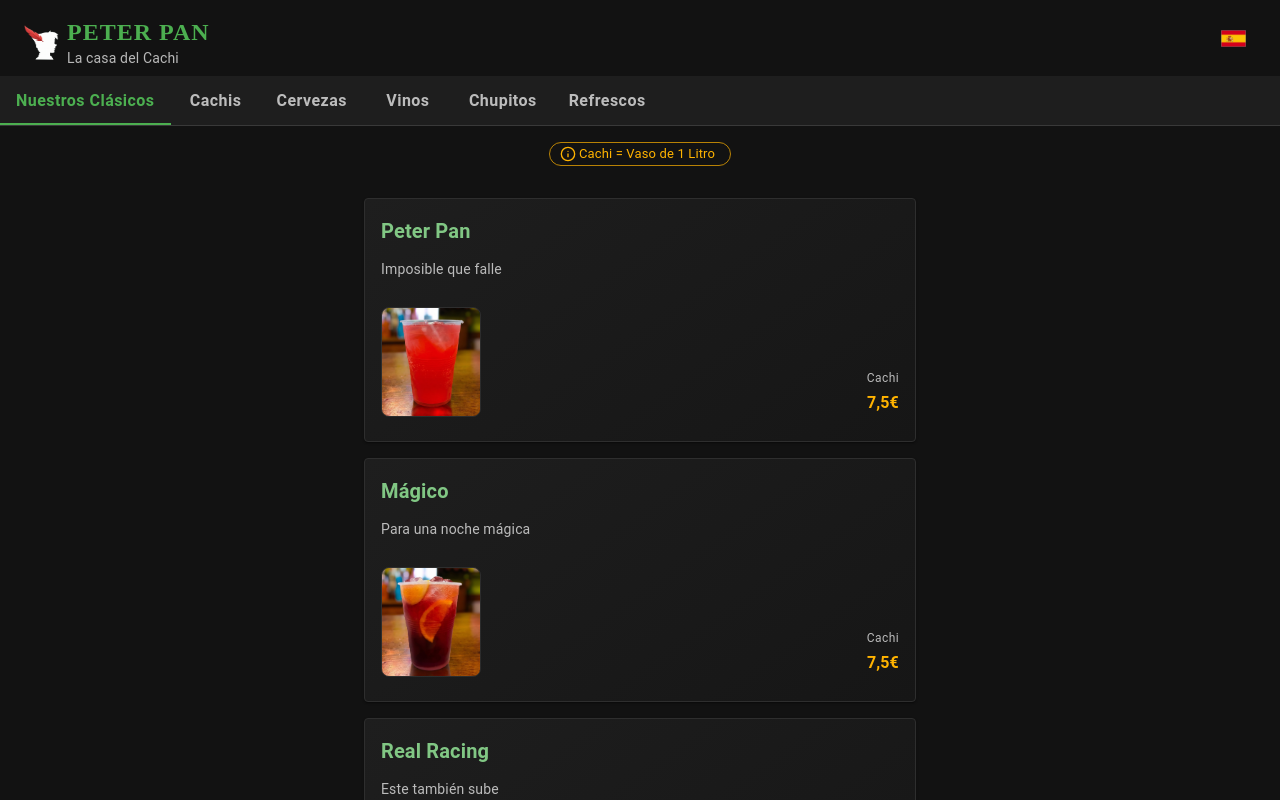
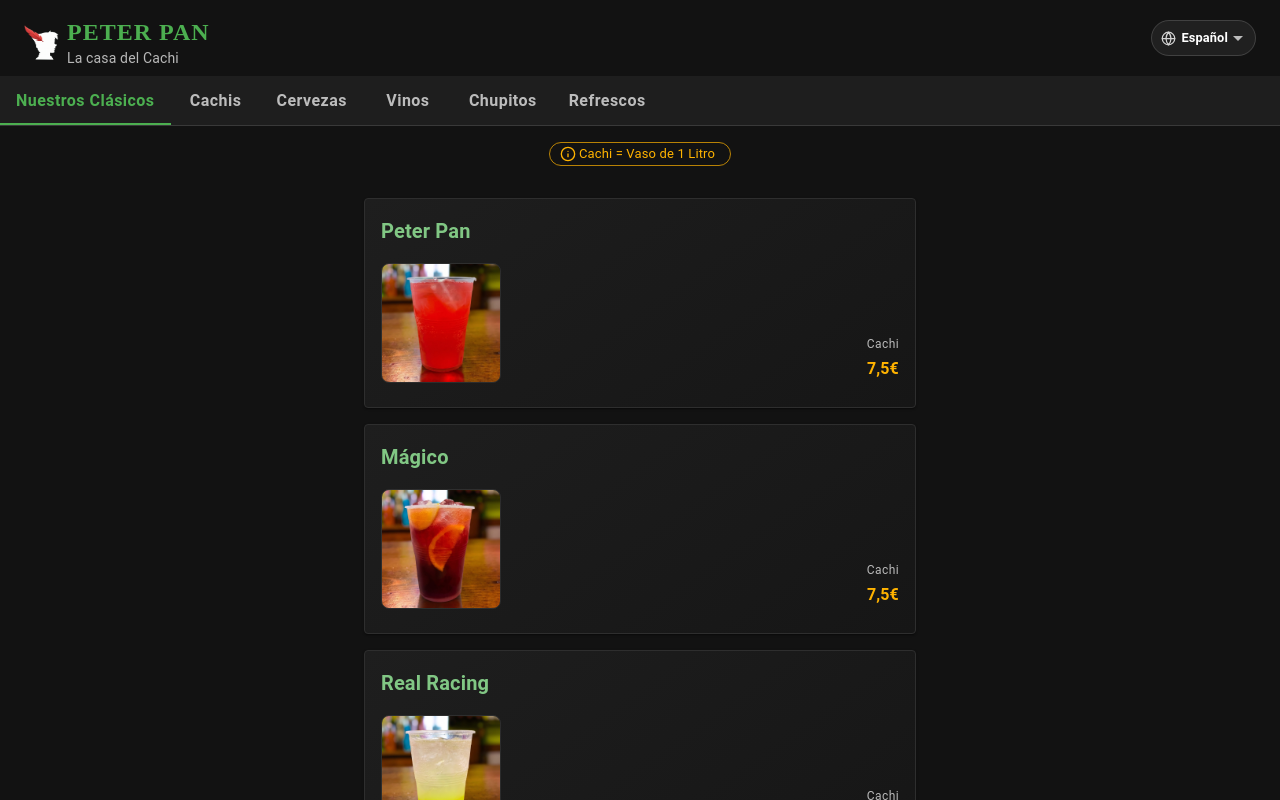
Before and after one commit to andr-33/peter-pan-menu-digital, a React (Vite) app: page / in a window 1280 px wide. Built offline with nearby package versions, Linux system fonts and the light colour scheme.

Commit message:
Improving UI and UX

```diff
--- a/src/carta_peter_pan_bar.tsx
+++ b/src/App.tsx
@@ -30,17 +30,13 @@ export default function PeterPanBarMenu() {
     setTabValue(newValue);
   };
 
-  const toggleLanguage = () => {
-    setLang((prev) => (prev === 'es' ? 'en' : 'es'));
-  };
-
   return (
     <ThemeProvider theme={theme}>
       <CssBaseline />
       <Box sx={{ flexGrow: 1, height: '100vh', overflow: 'hidden', display: 'flex', flexDirection: 'column' }}>
 
         {/* HEADER */}
-        <Header lang={lang} onToggleLanguage={toggleLanguage} />
+        <Header lang={lang} onSelectLanguage={setLang} />
 
         {/* NAVEGACIÓN (TABS) */}
         <Box sx={{ borderBottom: 1, borderColor: 'divider', bgcolor: 'background.paper' }}>
@@ -115,10 +111,10 @@ export default function PeterPanBarMenu() {
               </CustomTabPanel>
 
             </Container>
+          </Box>
 
-            {/* SMART FOOTER */}
-            <Footer lang={lang} />
-          </Box>
+          {/* SMART FOOTER */}
+          <Footer lang={lang} />
         </Box>
       </Box>
     </ThemeProvider>
--- a/src/components/ClassicsPanel.tsx
+++ b/src/components/ClassicsPanel.tsx
@@ -12,11 +12,8 @@ export default function ClassicsPanel({ lang }: ClassicsPanelProps) {
       {menuData.clasicos.map((item) => (
         <Card key={item.id} sx={{ mb: 2, background: 'linear-gradient(145deg, #1e1e1e 0%, #161616 100%)', border: '1px solid #2e2e2e' }}>
           <CardContent sx={{ display: 'flex', flexDirection: 'column' }}>
-            <Typography variant="h6" color="primary.light" sx={{ mb: 1 }}>
+            <Typography variant="h6" color="primary.light" sx={{ mb: 2 }}>
               {item.name[lang]}
-            </Typography>
-            <Typography variant="body2" color="text.secondary" sx={{ mt: 0.5, mb: 1, minHeight: '40px' }}>
-              {item.description[lang]}
             </Typography>
             <Box sx={{ display: 'flex', flexGrow: 1, flexDirection: 'row', alignItems: 'end', justifyContent: 'end' }}>
               {item.image && (
@@ -26,8 +23,8 @@ export default function ClassicsPanel({ lang }: ClassicsPanelProps) {
                     src={item.image}
                     alt={item.name[lang]}
                     sx={{
-                      width: '100px',
-                      height: '110px',
+                      width: '120px',
+                      height: '120px',
                       objectFit: 'cover',
                       borderRadius: '8px',
                       border: '1px solid rgba(255, 255, 255, 0.08)'
--- a/src/components/Header.tsx
+++ b/src/components/Header.tsx
@@ -1,14 +1,23 @@
-import { AppBar, Toolbar, Box, Typography, Button } from '@mui/material';
+import { AppBar, Toolbar, Box, Typography, FormControl, Select, MenuItem, SelectChangeEvent } from '@mui/material';
+import { Globe } from 'lucide-react';
 import { uiTexts } from '../data/menuData';
-import IconFlagEN from './IconFlagEN';
-import IconFlagES from './IconFlagES';
 
 interface HeaderProps {
   lang: 'es' | 'en';
-  onToggleLanguage: () => void;
+  onSelectLanguage?: (lang: 'es' | 'en') => void;
+  onToggleLanguage?: () => void;
 }
 
-export default function Header({ lang, onToggleLanguage }: HeaderProps) {
+export default function Header({ lang, onSelectLanguage, onToggleLanguage }: HeaderProps) {
+  const handleChange = (event: SelectChangeEvent) => {
+    const selectedLang = event.target.value as 'es' | 'en';
+    if (onSelectLanguage) {
+      onSelectLanguage(selectedLang);
+    } else if (onToggleLanguage) {
+      onToggleLanguage();
+    }
+  };
+
   return (
     <AppBar
       position="static"
@@ -33,15 +42,78 @@ export default function Header({ lang, onToggleLanguage }: HeaderProps) {
             </Box>
           </Box>
         </Box>
-        <Button
-          variant="text"
-          color="primary"
-          size="small"
-          onClick={onToggleLanguage}
-          sx={{ minWidth: '45px', borderRadius: '20px' }}
-        >
-          {lang === 'en' ? <IconFlagEN /> : <IconFlagES />}
-        </Button>
+        <FormControl size="small" variant="outlined">
+          <Select
+            value={lang}
+            onChange={handleChange}
+            displayEmpty
+            sx={{
+              color: 'text.primary',
+              bgcolor: 'rgba(255, 255, 255, 0.06)',
+              borderRadius: '20px',
+              fontSize: '0.8rem',
+              fontWeight: 'bold',
+              height: '36px',
+              '& .MuiOutlinedInput-notchedOutline': {
+                borderColor: 'rgba(255, 255, 255, 0.15)'
+              },
+              '&:hover .MuiOutlinedInput-notchedOutline': {
+                borderColor: 'primary.main'
+              },
+              '&.Mui-focused .MuiOutlinedInput-notchedOutline': {
+                borderColor: 'primary.main'
+              },
+              '& .MuiSelect-select': {
+                display: 'flex',
+                alignItems: 'center',
+                gap: 0.75,
+                py: 0.5,
+                px: 1.25,
+                pr: '28px !important'
+              },
+              '& .MuiSvgIcon-root': {
+                color: 'text.secondary',
+                right: '6px'
+              }
+            }}
+            MenuProps={{
+              PaperProps: {
+                sx: {
+                  bgcolor: '#1e1e1e',
+                  color: 'text.primary',
+                  borderRadius: '12px',
+                  mt: 0.5,
+                  border: '1px solid rgba(255, 255, 255, 0.12)',
+                  boxShadow: '0 8px 16px rgba(0,0,0,0.5)',
+                  '& .MuiMenuItem-root': {
+                    fontSize: '0.85rem',
+                    py: 1,
+                    px: 2,
+                    gap: 1.25,
+                    fontWeight: 500,
+                    '&.Mui-selected': {
+                      bgcolor: 'rgba(76, 175, 80, 0.18)',
+                      color: 'primary.main',
+                      fontWeight: 'bold'
+                    },
+                    '&:hover': {
+                      bgcolor: 'rgba(255, 255, 255, 0.08)'
+                    }
+                  }
+                }
+              }
+            }}
+          >
+            <MenuItem value="es">
+              <Globe size={15} style={{ opacity: 0.8 }} />
+              <span>Español</span>
+            </MenuItem>
+            <MenuItem value="en">
+              <Globe size={15} style={{ opacity: 0.8 }} />
+              <span>English</span>
+            </MenuItem>
+          </Select>
+        </FormControl>
       </Toolbar>
     </AppBar>
   );
--- a/src/data/menuData.ts
+++ b/src/data/menuData.ts
@@ -251,24 +251,16 @@ export const uiTexts = {
   copaInfo: { es: 'Pideló en copa por 6,5€', en: 'Ask for a glass for 6,5€' },
   cachiHeader: { es: 'Cachi', en: 'Cachi' },
   footer: {
-    addressTitle: { es: 'Ubicación y Dirección', en: 'Location & Address' },
+    addressTitle: { es: 'Dirección', en: 'Location' },
     addressText: {
-      es: 'Calle Sol, 14, 39003 Santander, Cantabria',
-      en: 'Calle Sol, 14, 39003 Santander, Cantabria'
+      es: 'Calle Daoiz y Velarde, 21, Santander',
+      en: 'Calle Daoiz y Velarde, 21, Santander'
     },
-    scheduleTitle: { es: 'Horario de Apertura', en: 'Opening Hours' },
+    scheduleTitle: { es: 'Horario', en: 'Schedule' },
     scheduleDetails: [
       {
-        days: { es: 'Lunes a Jueves', en: 'Monday to Thursday' },
-        hours: '19:00 - 02:30'
-      },
-      {
-        days: { es: 'Viernes y Sábado', en: 'Friday & Saturday' },
-        hours: '19:00 - 03:30'
-      },
-      {
-        days: { es: 'Domingo', en: 'Sunday' },
-        hours: '19:00 - 02:30'
+        days: { es: 'Martes a Sábado', en: 'Tuesday to Saturday' },
+        hours: '20:00 - 03:30'
       }
     ]
   }
--- a/src/main.tsx
+++ b/src/main.tsx
@@ -1,6 +1,6 @@
 import React from 'react'
 import ReactDOM from 'react-dom/client'
-import PeterPanBarMenu from './carta_peter_pan_bar'
+import PeterPanBarMenu from './App'
 
 ReactDOM.createRoot(document.getElementById('root')!).render(
   <React.StrictMode>
```
Also changed, not shown: src/components/Footer.tsx (line endings or trailing spaces).
